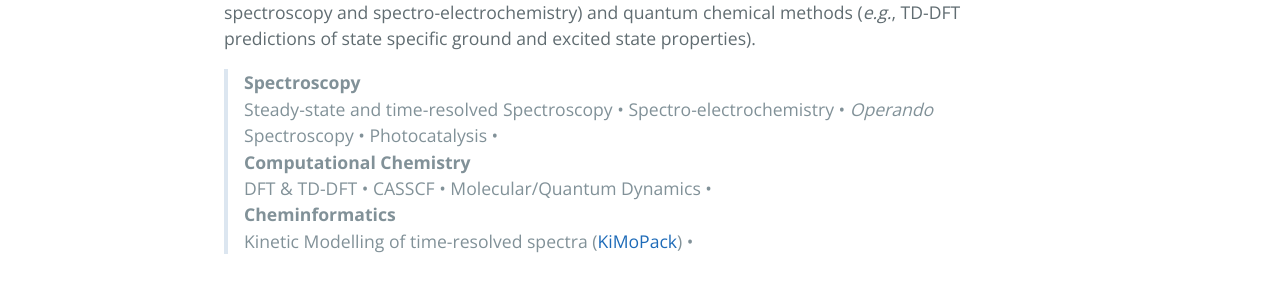
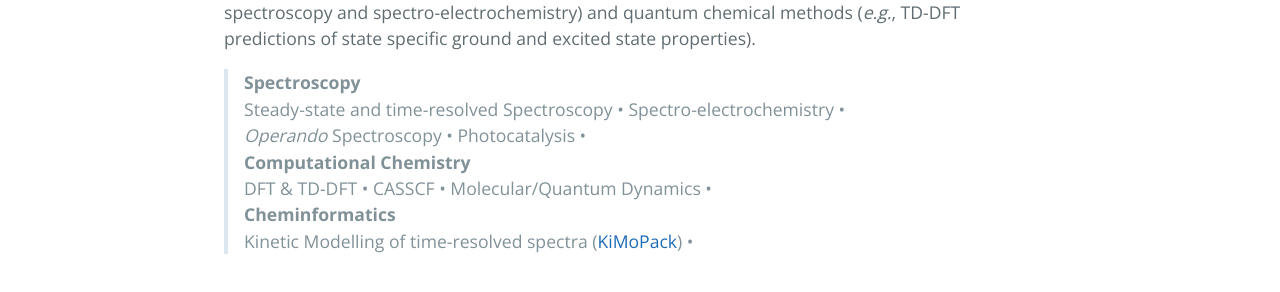
Before and after one commit to carolin-m/carolin-m.github.io, a Jekyll site: the page built from now.md, in a window 1280 px wide. Shown: the part 815-1107 px from the top of the page. Built offline with Jekyll 4.4.1, drawn with Linux system fonts in a browser that asks for light colours.

Commit message:
Update now.md

```diff
--- a/now.md
+++ b/now.md
@@ -20,7 +20,8 @@ ________________
 I investigate intramolecular, hydrogen evolving mono- and bimetallic photocatalyst by means of steady-state and time-resolved spectroscopy. My research is dedicated to the development of *operando* approaches and the generation of basis data (*e.g.*, chemically, electrochemically and photochemically modified molecules) for understanding and analysing the complex *operando* datsets. To this end, I rely on a combination of spectroscopic (*e.g.* steady-state and time-resolved spectroscopy and spectro-electrochemistry) and quantum chemical methods (*e.g.*, TD-DFT predictions of state specific ground and excited state properties).
 
 > **Spectroscopy** <br />
-> Steady-state and time-resolved Spectroscopy • Spectro-electrochemistry • *Operando* Spectroscopy • Photocatalysis • <br />
+> Steady-state and time-resolved Spectroscopy • Spectro-electrochemistry • <br />
+> *Operando* Spectroscopy • Photocatalysis • <br />
 > **Computational Chemistry**  <br />
 > DFT & TD-DFT • CASSCF • Molecular/Quantum Dynamics • <br />
 > **Cheminformatics** <br />
```
